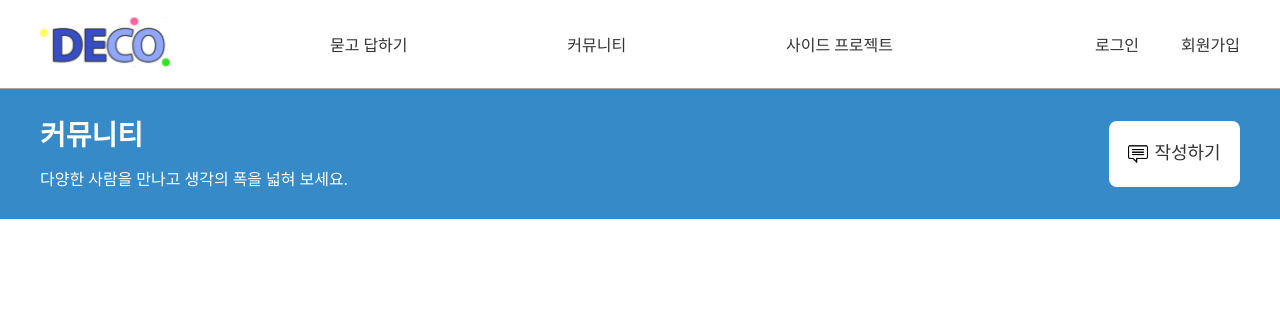
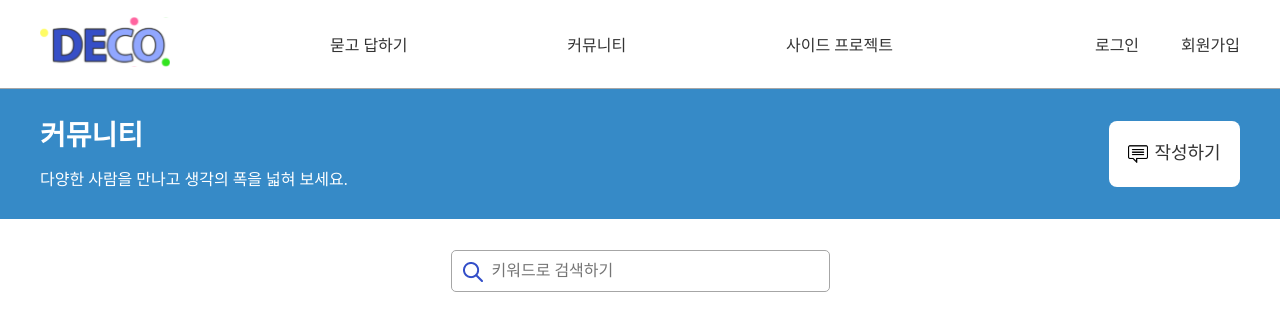
Before and after one commit to Likelion-lucky7/DECO, a React (Vite) app in the folder deco/: page /community in a window 1280 px wide. Shown: the top 330 px of the page. Built offline with nearby package versions, Linux system fonts and the light colour scheme.

Commit message:
[Feat] 검색창 html/css #25

```diff
--- a/deco/src/app/App.jsx
+++ b/deco/src/app/App.jsx
@@ -34,7 +34,7 @@ function App() {
         <Route path="/community/write" element={<CommunityWrite />} />
         <Route path="/sideproject" element={<SideProjectPage />} />
         <Route path="/sideproject/:id" element={<SideProjectDetail />} />
-        <Route path="/sideproject/wrtie" element={<SideProjectWrite />} />
+        <Route path="/sideproject/write" element={<SideProjectWrite />} />
         <Route path="/*" element={<NotFoundPage />} />
       </Routes>
     </div>
--- /dev/null
+++ b/deco/src/components/Common/SearchForm/SearchForm.jsx
@@ -0,0 +1,18 @@
+import React, { useId } from "react";
+import styles from "./SearchForm.module.css";
+import { ReactComponent as SearchIcon } from "@/assets/searchIcon.svg";
+
+const SearchForm = () => {
+  return (
+    <div className={styles.container}>
+      <div className={styles.inner}>
+        <SearchIcon />
+        <label>
+          <input type="text" name="search" placeholder="키워드로 검색하기" />
+        </label>
+      </div>
+    </div>
+  );
+};
+
+export default SearchForm;
--- /dev/null
+++ b/deco/src/components/Common/SearchForm/SearchForm.module.css
@@ -0,0 +1,29 @@
+.container {
+  width: 1200px;
+  margin: 0 auto;
+  display: flex;
+  justify-content: center;
+}
+
+.inner {
+  position: relative;
+  padding: 0;
+  margin: 31px 0 10px 0;
+  height: 40px;
+}
+
+.inner svg {
+  position: absolute;
+  top: 12px;
+  left: 12px;
+}
+
+.container input {
+  padding: 0 0 0 40px;
+  width: 337px;
+  height: 40px;
+  border-radius: 5px;
+  border: 1px solid var(--gray-300);
+  font-size: var(--text-base);
+  line-height: 40px;
+}
--- a/deco/src/components/CommunityPage/CommunityList.jsx
+++ b/deco/src/components/CommunityPage/CommunityList.jsx
@@ -1,14 +1,18 @@
 import React from "react";
 import BoardBanner from "../Common/BoardBanner/BoardBanner";
+import SearchForm from "../Common/SearchForm/SearchForm";
 
 const CommunityList = () => {
   return (
+    <>
       <BoardBanner
         boardName="커뮤니티"
         boardGuide="다양한 사람을 만나고 생각의 폭을 넓혀 보세요."
         write="작성하기"
         path="/community/write"
       />
+      <SearchForm />
+    </>
   );
 };
 
--- a/deco/src/components/QuestionPage/QuestionList.jsx
+++ b/deco/src/components/QuestionPage/QuestionList.jsx
@@ -1,6 +1,7 @@
 import React from "react";
 import BoardBanner from "../Common/BoardBanner/BoardBanner";
 import Category from "../Common/Category/Category";
+import SearchForm from "../Common/SearchForm/SearchForm";
 
 const QuestionList = () => {
   return (
@@ -12,6 +13,7 @@ const QuestionList = () => {
         path="/question/write"
       />
       <Category category1="기술" category2="커리어" />
+      <SearchForm />
     </>
   );
 };
--- a/deco/src/components/SideProjectPage/SideProjectList.jsx
+++ b/deco/src/components/SideProjectPage/SideProjectList.jsx
@@ -1,6 +1,7 @@
 import React from "react";
 import BoardBanner from "../Common/BoardBanner/BoardBanner";
 import Category from "../Common/Category/Category";
+import SearchForm from "../Common/SearchForm/SearchForm";
 import SideProjectCard from "./SideProjectCard";
 import styles from "./SideProjectList.module.css";
 
@@ -14,6 +15,7 @@ const SideProjectList = () => {
         path="/sideproject/write"
       />
       <Category category1="프론트엔드" category2="백엔드" />
+      <SearchForm />
       <div className={styles.container}>
         <SideProjectCard />
         <SideProjectCard />
```
Also changed, not shown: deco/src/assets/searchIcon.svg, 1 other file (tests, documents, lock files or other folders). Lines whose indentation alone changed are shown as unchanged.
